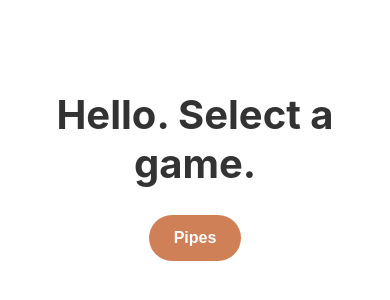
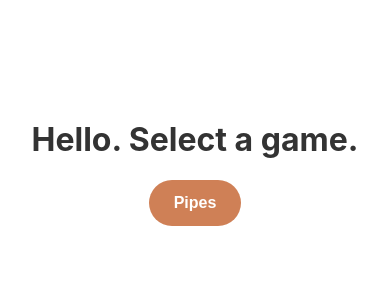
Before and after one commit to sjkayle/game-center, a React (Create React App) app: page / in a window 390 px wide. Shown: the part 260-560 px from the top of the page. Built offline with nearby package versions, Linux system fonts and the light colour scheme.

Commit message:
adjust sizes

```diff
--- a/src/styles/main.scss
+++ b/src/styles/main.scss
@@ -6,7 +6,7 @@
 
 nav {
   position: relative;
-  padding: 12px;
+  padding: 1em;
   z-index: 99;
   background-color: $color-black;
 }
@@ -74,6 +74,6 @@ h2 {
 
 @media screen and (max-width: 768px) {
   .txt-big {
-    font-size: 2.5rem;
+    font-size: 2rem;
   }
 }
```
